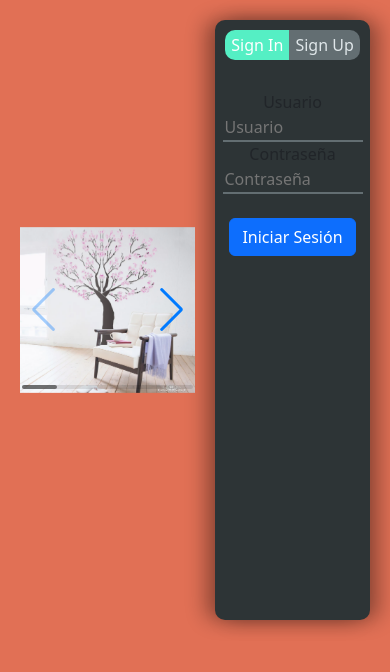
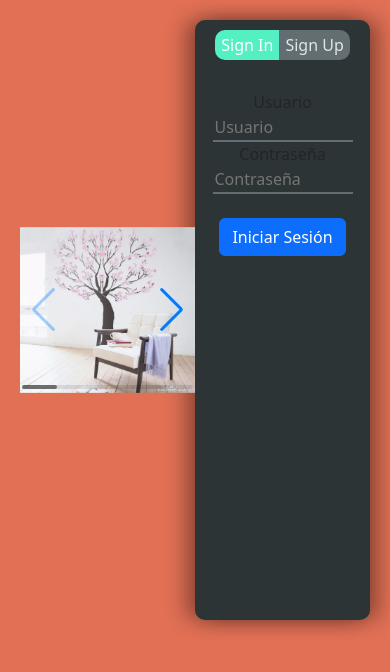
Before and after one commit to joaquin-espinosa733/login, a React (Vite) app: page / in a window 390 px wide. Shown: the top 672 px of the page. Built offline with nearby package versions, Linux system fonts and the light colour scheme.

Commit message:
transition

```diff
--- a/src/components/SignUp/AuthForm.module.css
+++ b/src/components/SignUp/AuthForm.module.css
@@ -22,7 +22,6 @@
         max-width: 300px;
         /* Aquí defines el ancho máximo que deseas */
         height: 600px;
-        margin-left: 20px;
         /* Para centrarlo horizontalmente */
         margin-right: 20px;
         /* Para centrarlo horizontalmente */
```
